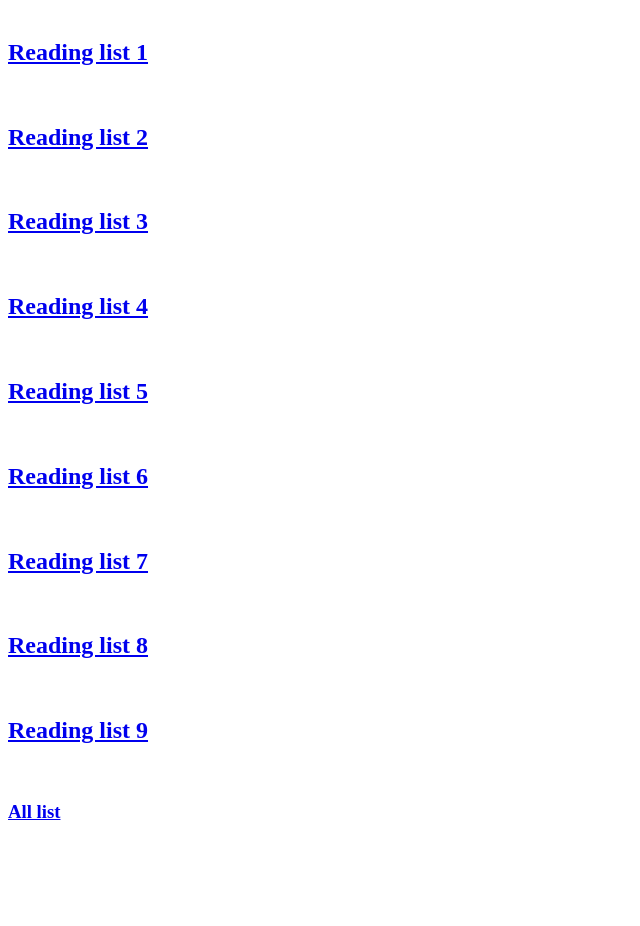
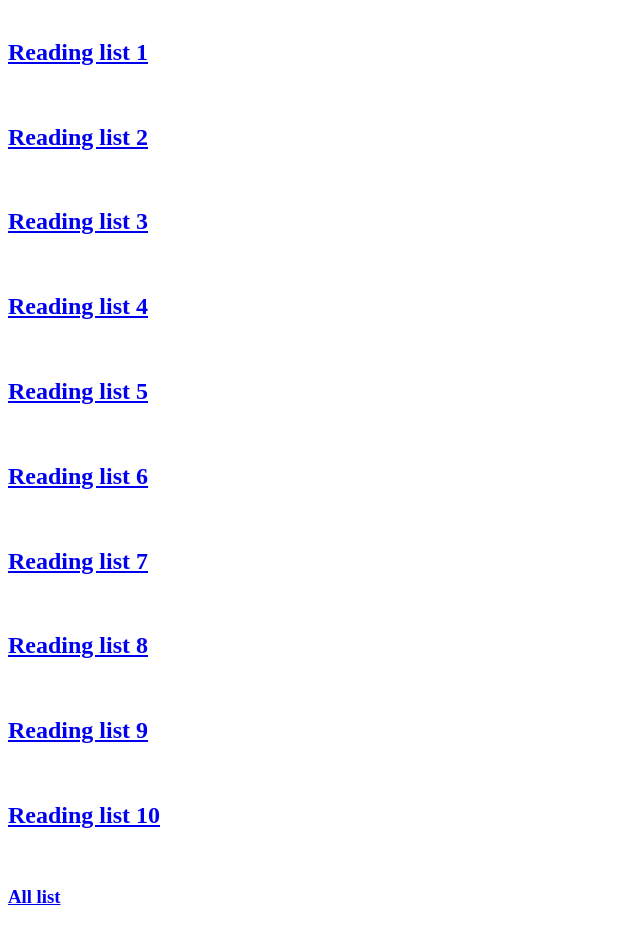
Before and after one commit to animalmodel/sensorimotor_JC, a plain HTML site: page index.html in a window 1280 px wide. Shown: the part 79-1005 px from the top of the page, without its empty margins (0-640 px from the left). Before the commit the page ends 921 px from the top, so only its background shows below. Drawn offline with Linux system fonts and the light colour scheme.

Commit message:
Update index.html

```diff
--- a/index.html
+++ b/index.html
@@ -26,6 +26,8 @@
     <br/>
     <h2><a href="list9.html">Reading list 9</a></h2>
     <br/>
+    <h2><a href="list10.html">Reading list 10</a></h2>
+    <br/>
     <h3><a href="list_all.html">All list</a></h2>
 </body>
 </html>
```
